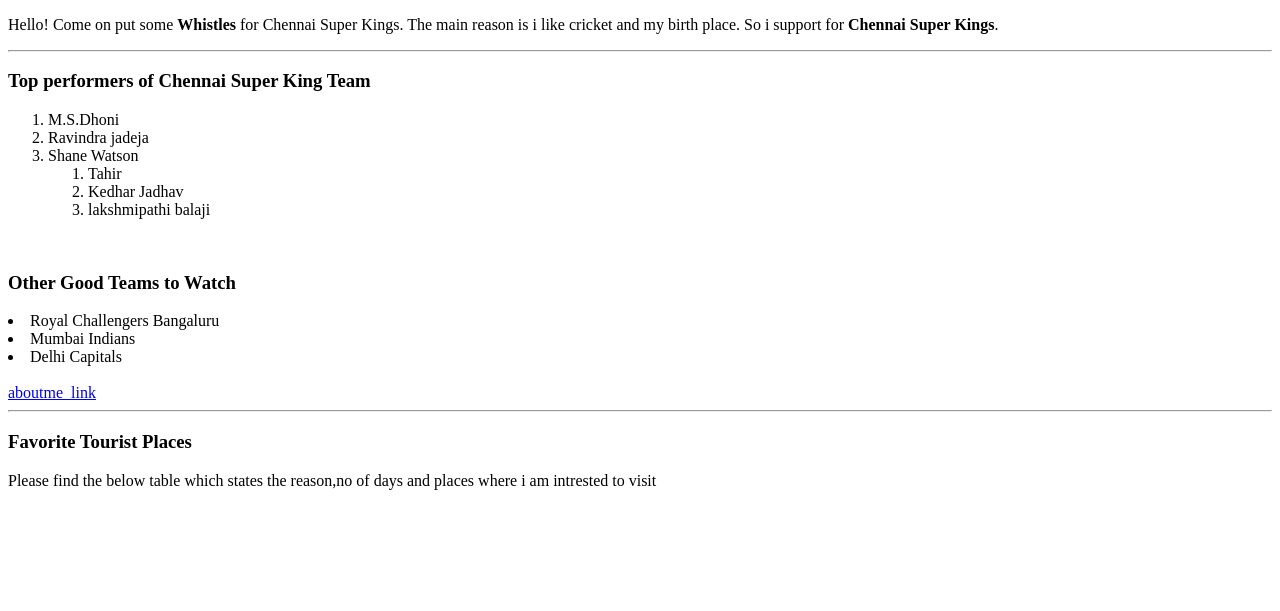
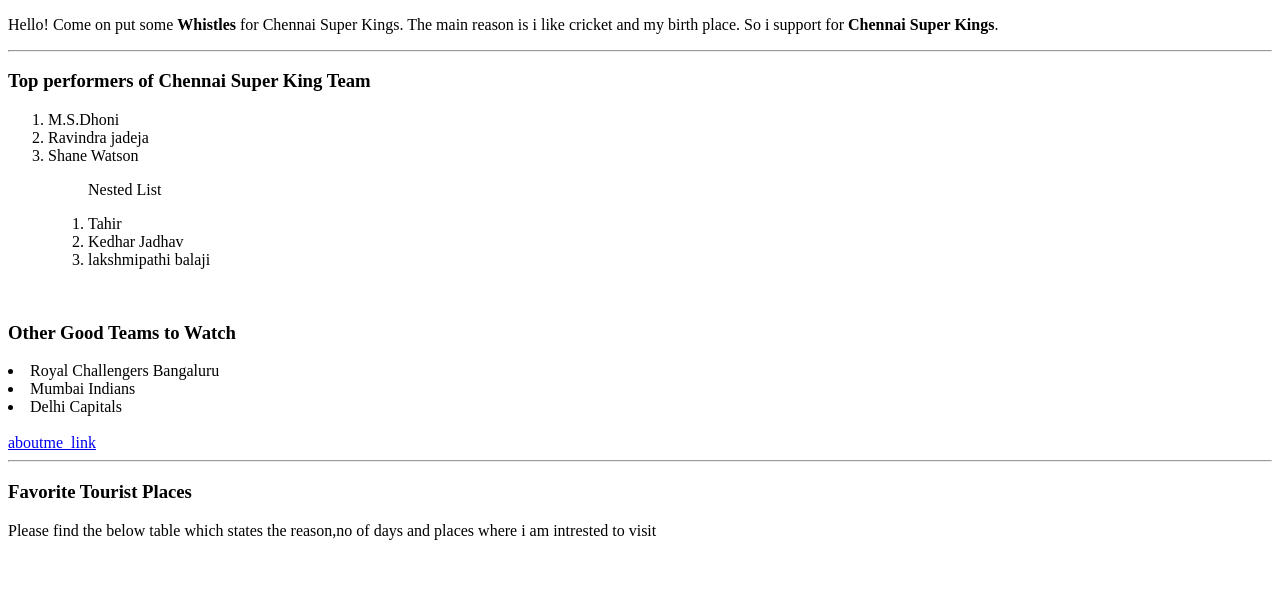
Before and after one commit to 44-563-Web-Apps-S23/44563-webapps-assignment-3-Maheshwarpa, a plain HTML site: page index.html in a window 1280 px wide. Shown: the part 131-742 px from the top of the page. Drawn offline with Linux system fonts and the light colour scheme.

Commit message:
updated List in index page

```diff
--- a/index.html
+++ b/index.html
@@ -20,6 +20,7 @@
             <li> Ravindra jadeja </li>
             <li> Shane Watson </li>
             <ol>
+                <p> Nested List </p>
                 <li> Tahir </li>
                 <li> Kedhar Jadhav </li>
                 <li> lakshmipathi balaji </li>
```
